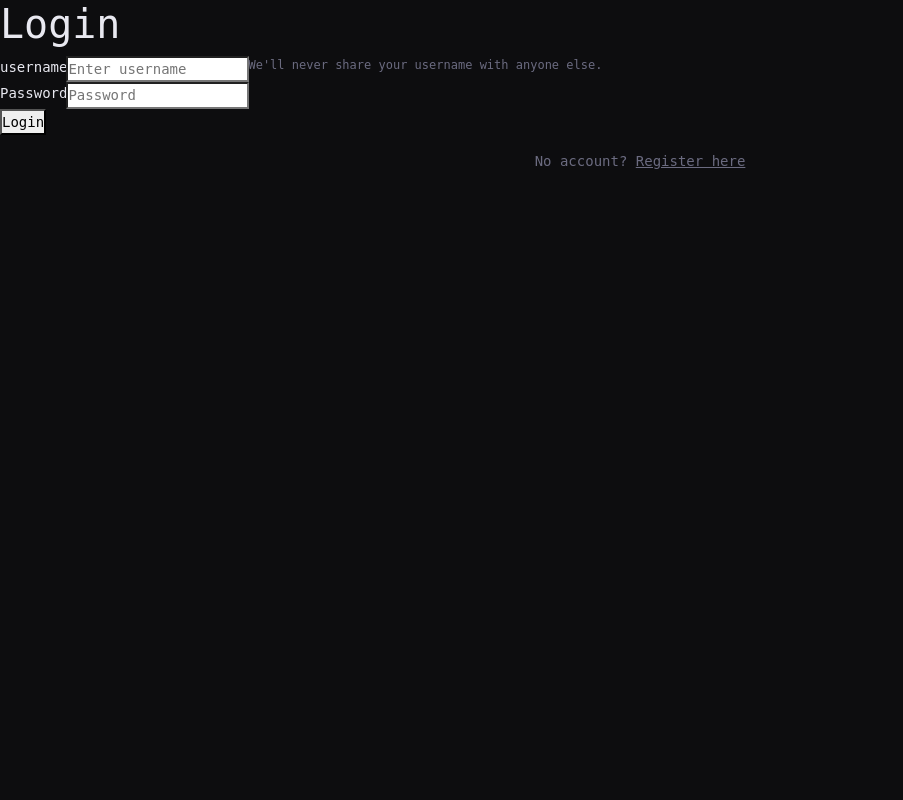
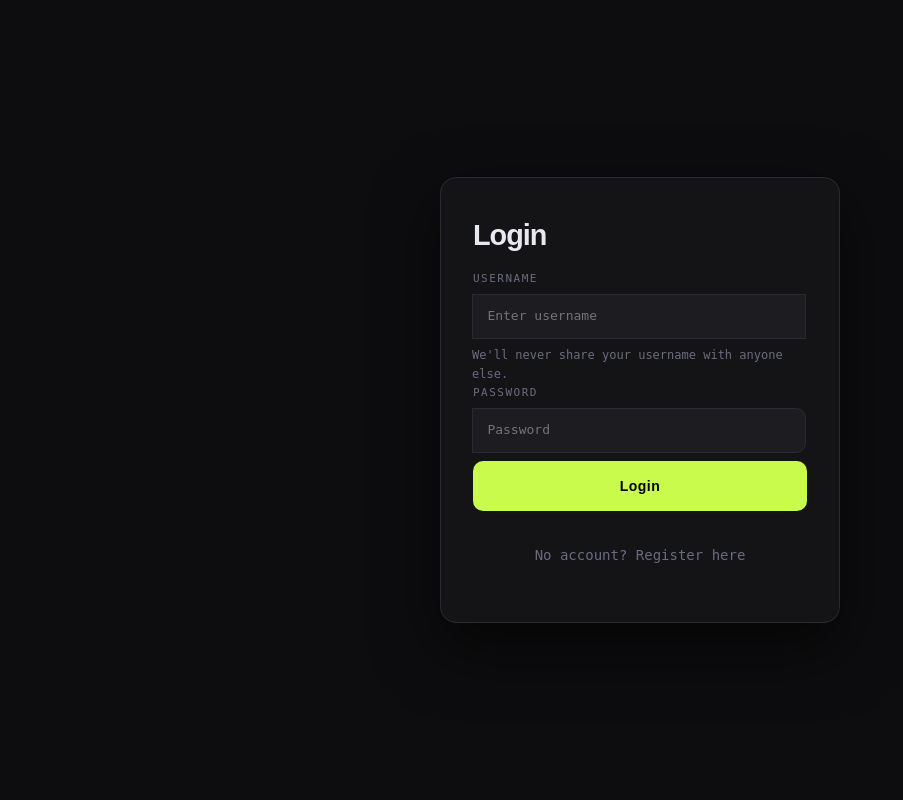
Before and after one commit to ranim3hamdi1cawfee/To-Do-Web-App, a PHP site: page /login_logic/login.php in a window 1280 px wide. Shown: the whole page, without its empty margins (0-903 px from the left). Run offline with PHP 8.4, Linux system fonts and the light colour scheme.

Commit message:
Fix session persist login, update style.css

```diff
--- a/PHP/add-task/style.css
+++ b/PHP/add-task/style.css
@@ -671,3 +671,141 @@ main {
 .filter-low.filter-active { border-color: var(--low); color: var(--low); }
 .filter-medium.filter-active { border-color: var(--medium); color: var(--medium); }
 .filter-high.filter-active { border-color: var(--high); color: var(--high); }
+/* ===== LOGIN PAGE — harmonisé avec TaskFlow ===== */
+.login-page {
+    background: var(--bg);
+    display: flex;
+    align-items: center;
+    justify-content: center;
+    min-height: 100vh;
+    font-family: var(--font-mono);
+}
+
+.container-box {
+    background: var(--surface);
+    border: 1px solid var(--border);
+    border-radius: 16px;
+    padding: 2.5rem 2rem;
+    width: 100%;
+    max-width: 400px;
+    display: flex;
+    flex-direction: column;
+    gap: 1.1rem;
+    box-shadow: 0 24px 64px rgba(0,0,0,0.6);
+    animation: fadeUp 0.4s ease both;
+}
+
+.title {
+    font-family: var(--font-head);
+    font-weight: 800;
+    font-size: 1.8rem;
+    letter-spacing: -1px;
+    color: var(--text);
+    margin: 0;
+}
+
+/* Champs de saisie */
+.container-box .input-group {
+    display: flex;
+    flex-direction: column;
+    gap: 0.4rem;
+}
+
+.container-box .input-group label {
+    font-size: 11px;
+    text-transform: uppercase;
+    letter-spacing: 1.5px;
+    color: var(--muted);
+    font-weight: 500;
+}
+
+.container-box .input-group input {
+    background: var(--surface2);
+    border: 1px solid var(--border);
+    border-radius: 10px;
+    color: var(--text);
+    font-family: var(--font-mono);
+    font-size: 13px;
+    padding: 0.7rem 0.9rem;
+    outline: none;
+    transition: border-color var(--transition), box-shadow var(--transition);
+    width: 100%;
+}
+
+.container-box .input-group input:focus {
+    border-color: var(--accent);
+    box-shadow: 0 0 0 3px rgba(200, 251, 75, 0.1);
+}
+
+.container-box .input-group small {
+    font-size: 11px;
+    color: var(--muted);
+}
+
+/* Bouton login */
+.btn-login {
+    background: var(--accent);
+    color: #000;
+    border: none;
+    border-radius: 10px;
+    font-family: var(--font-head);
+    font-weight: 700;
+    font-size: 14px;
+    padding: 0.85rem;
+    cursor: pointer;
+    transition: all var(--transition);
+    width: 100%;
+    letter-spacing: 0.5px;
+    margin-top: 0.5rem;
+}
+
+.btn-login:hover {
+    background: #d4ff5a;
+    transform: translateY(-2px);
+}
+
+/* Alerte erreur */
+.container-box .alert-danger {
+    background: rgba(255, 95, 95, 0.1);
+    border: 1px solid var(--high);
+    border-radius: 10px;
+    color: var(--high);
+    padding: 0.65rem 0.9rem;
+    font-size: 12px;
+}
+
+.container-box .alert-success {
+    background: rgba(200, 251, 75, 0.08);
+    border: 1px solid var(--accent);
+    border-radius: 10px;
+    color: var(--accent);
+    padding: 0.65rem 0.9rem;
+    font-size: 12px;
+}
+
+/* Lien register */
+.container-box a {
+    color: var(--accent);
+    text-decoration: none;
+    transition: color var(--transition);
+}
+.container-box a:hover { color: #d4ff5a; }
+
+/* ===== REGISTER — même style ===== */
+.container-box select {
+    background: var(--surface2);
+    border: 1px solid var(--border);
+    border-radius: 10px;
+    color: var(--text);
+    font-family: var(--font-mono);
+    font-size: 13px;
+    padding: 0.7rem 0.9rem;
+    outline: none;
+    width: 100%;
+    transition: border-color var(--transition);
+}
+
+.container-box select:focus {
+    border-color: var(--accent);
+    box-shadow: 0 0 0 3px rgba(200, 251, 75, 0.1);
+}
```
